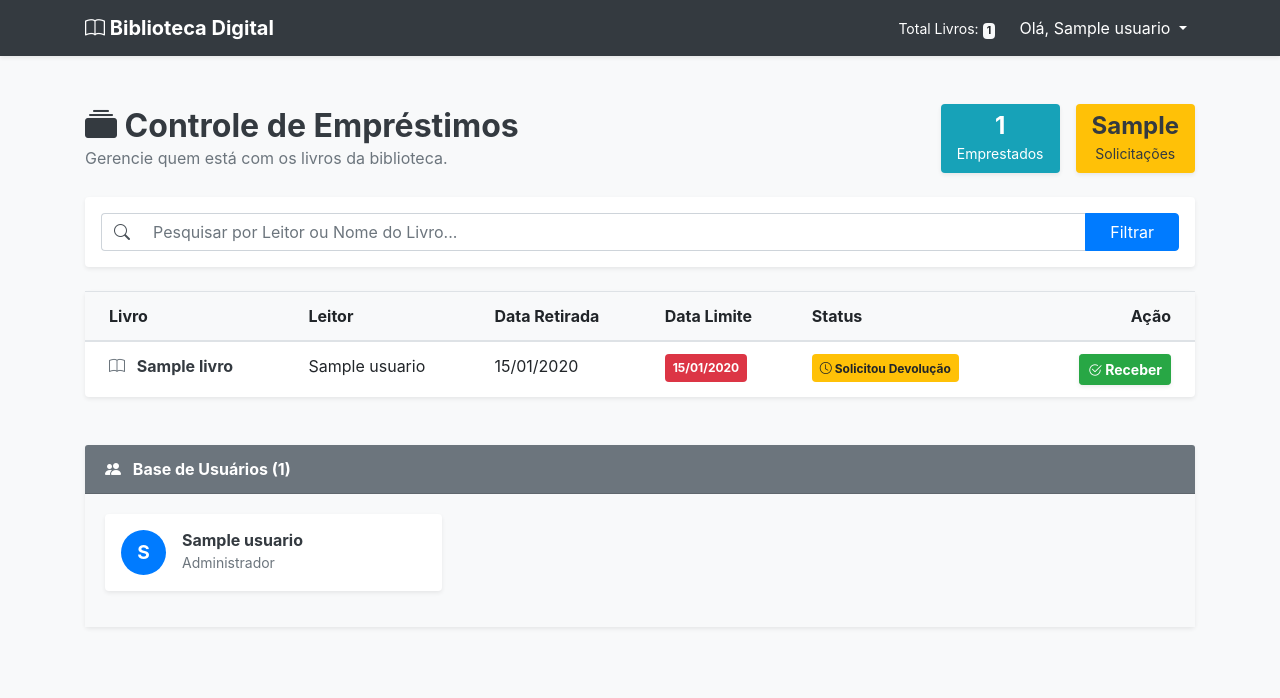
After one commit to CaioSena2k/Sistema-de-Biblioteca-Online, a Django app: template livro/templates/painel_admin.html in a window 1280 px wide. The commit adds this page. Shown: the top 698 px of the page. Run offline with Django 3.2, Linux system fonts and the light colour scheme; tables that the repository leaves empty hold one stand-in row (values such as "Sample post"); the template is opened without the code that fills it: values that come from a table or form of the project are taken from there, most other values are stand-ins (such as "Sample title", 1, 10 or a date in 2020).

Commit message:
alteraçoes no painel de administrador e arquivo readme adicionado

```diff
--- a/livro/models.py
+++ b/livro/models.py
@@ -9,7 +9,7 @@ from datetime import timedelta
 class Categoria(models.Model):
     nome = models.CharField(max_length=30)
     descricao = models.TextField()
-    usuario = models.ForeignKey(Usuario, on_delete=models.DO_NOTHING)
+    usuario = models.ForeignKey(Usuario, on_delete=models.CASCADE)
 
     def __str__(self) -> str:
         return self.nome
@@ -23,7 +23,7 @@ class Livros(models.Model):
     data_cadastro = models.DateField(default=date.today)
     emprestado = models.BooleanField(default = False)
     categoria = models.ForeignKey(Categoria, on_delete=models.PROTECT)
-    usuario = models.ForeignKey(Usuario, on_delete=models.DO_NOTHING)
+    usuario = models.ForeignKey(Usuario, on_delete=models.CASCADE)
     descricao = models.TextField(blank=True, null=True, verbose_name="Descrição do Produto")
     sobre_autor = models.TextField(blank=True, null=True, verbose_name="Sobre o Autor")
     editora = models.CharField(max_length=50, blank=True, null=True)
@@ -50,7 +50,7 @@ class Emprestimos(models.Model):
         ('B', 'Bom'),
         ('O', 'Ótimo')
     )
-    nome_emprestado = models.ForeignKey(Usuario, on_delete=models.DO_NOTHING, blank = True, null = True)
+    nome_emprestado = models.ForeignKey(Usuario, on_delete=models.CASCADE, blank = True, null = True)
     nome_emprestado_anonimo = models.CharField(max_length = 30, blank = True, null = True)
     data_emprestimo = models.DateTimeField(default=datetime.datetime.now())
     data_devolucao = models.DateTimeField(blank = True, null = True)
--- /dev/null
+++ b/livro/templates/painel_admin.html
@@ -0,0 +1,166 @@
+{% extends 'base.html' %}
+
+{% block 'conteudo' %}
+<div class="container mt-4">
+
+    <!-- ======================================================= -->
+    <!-- PARTE 1: CONTROLE DE EMPRÉSTIMOS (TABELA COM BUSCA) -->
+    <!-- ======================================================= -->
+
+    <div class="d-flex justify-content-between align-items-center mb-4">
+        <div>
+            <h2 class="font-weight-bold text-dark mb-0">
+                <i class="bi bi-collection-fill"></i> Controle de Empréstimos
+            </h2>
+            <p class="text-muted mb-0">Gerencie quem está com os livros da biblioteca.</p>
+        </div>
+
+        <!-- Cards de Resumo Rápido -->
+        <div class="d-flex">
+            <div class="card bg-info text-white mr-3 shadow-sm border-0">
+                <div class="card-body p-2 px-3 text-center">
+                    <span class="h4 font-weight-bold d-block mb-0">{{ total_ativos }}</span>
+                    <small>Emprestados</small>
+                </div>
+            </div>
+            <div class="card bg-warning text-dark shadow-sm border-0">
+                <div class="card-body p-2 px-3 text-center">
+                    <span class="h4 font-weight-bold d-block mb-0">{{ pendentes_devolucao }}</span>
+                    <small>Solicitações</small>
+                </div>
+            </div>
+        </div>
+    </div>
+
+    <!-- Barra de Pesquisa -->
+    <div class="card shadow-sm border-0 mb-4">
+        <div class="card-body p-3">
+            <form method="GET" action="{% url 'painel_admin' %}">
+                <div class="input-group">
+                    <div class="input-group-prepend">
+                        <span class="input-group-text bg-white border-right-0"><i class="bi bi-search"></i></span>
+                    </div>
+                    <input type="text" name="q" class="form-control border-left-0" placeholder="Pesquisar por Leitor ou Nome do Livro..." value="{{ request.GET.q|default:'' }}">
+                    <div class="input-group-append">
+                        <button class="btn btn-primary px-4" type="submit">Filtrar</button>
+                        {% if request.GET.q %}
+                            <a href="{% url 'painel_admin' %}" class="btn btn-outline-secondary">Limpar</a>
+                        {% endif %}
+                    </div>
+                </div>
+            </form>
+        </div>
+    </div>
+
+    <!-- Tabela de Empréstimos -->
+    <div class="card shadow-sm border-0 mb-5">
+        <div class="card-body p-0">
+            <div class="table-responsive">
+                <table class="table table-hover mb-0 align-middle">
+                    <thead class="bg-light">
+                        <tr>
+                            <th class="pl-4">Livro</th>
+                            <th>Leitor</th>
+                            <th>Data Retirada</th>
+                            <th>Data Limite</th>
+                            <th>Status</th>
+                            <th class="text-right pr-4">Ação</th>
+                        </tr>
+                    </thead>
+                    <tbody>
+                        {% for emp in emprestimos %}
+                        <tr>
+                            <td class="pl-4 font-weight-bold text-dark">
+                                <i class="bi bi-book mr-2 text-secondary"></i> {{ emp.livro.nome }}
+                            </td>
+                            <td>
+                                {{ emp.nome_emprestado.nome|default:emp.nome_emprestado_anonimo }}
+                            </td>
+                            <td>{{ emp.data_emprestimo|date:"d/m/Y" }}</td>
+                            <td>
+                                <!-- Lógica de cores para o prazo -->
+                                {% now "Y-m-d" as hoje %}
+                                <span class="badge {% if emp.data_prazo|date:'Y-m-d' < hoje %}badge-danger{% else %}badge-light border{% endif %} p-2">
+                                    {{ emp.data_prazo|date:"d/m/Y" }}
+                                </span>
+                            </td>
+                            <td>
+                                {% if emp.devolucao_planejada %}
+                                    <span class="badge badge-warning p-2"><i class="bi bi-clock"></i> Solicitou Devolução</span>
+                                {% else %}
+                                    <span class="text-muted small">Em uso</span>
+                                {% endif %}
+                            </td>
+                            <td class="text-right pr-4">
+                                <a href="{% url 'confirmar_devolucao_site' emp.id %}" class="btn btn-success btn-sm font-weight-bold shadow-sm" onclick="return confirm('Confirmar o recebimento do livro {{ emp.livro.nome }}?')">
+                                    <i class="bi bi-check2-circle"></i> Receber
+                                </a>
+                            </td>
+                        </tr>
+                        {% empty %}
+                        <tr>
+                            <td colspan="6" class="text-center py-5 text-muted">
+                                <i class="bi bi-inbox display-4 d-block mb-3"></i>
+                                Nenhum empréstimo ativo encontrado.
+                            </td>
+                        </tr>
+                        {% endfor %}
+                    </tbody>
+                </table>
+            </div>
+        </div>
+    </div>
+
+    <!-- ======================================================= -->
+    <!-- PARTE 2: BASE DE USUÁRIOS (CARDS COM OPÇÃO DE ADMIN) -->
+    <!-- ======================================================= -->
+
+    <div class="card shadow-sm border-0 mb-5">
+        <div class="card-header bg-secondary text-white font-weight-bold d-flex justify-content-between align-items-center">
+            <span><i class="bi bi-people-fill mr-2"></i> Base de Usuários ({{ usuarios.count }})</span>
+        </div>
+
+        <div class="card-body bg-light">
+            <div class="row">
+                {% for u in usuarios %}
+                <div class="col-md-4 mb-3">
+                    <!-- Card do Usuário -->
+                    <div class="card border-0 shadow-sm h-100 {% if u.is_admin %}border-primary{% endif %}">
+                        <div class="card-body d-flex align-items-center justify-content-between p-3">
+
+                            <div class="d-flex align-items-center overflow-hidden">
+                                <!-- Avatar -->
+                                <div class="rounded-circle text-white d-flex align-items-center justify-content-center mr-3 flex-shrink-0
+                                            {% if u.is_admin %}bg-primary{% else %}bg-secondary{% endif %}"
+                                     style="width: 45px; height: 45px; font-weight: bold; font-size: 1.2rem;">
+                                    {{ u.nome|slice:":1"|upper }}
+                                </div>
+
+                                <!-- Nome e Cargo -->
+                                <div style="min-width: 0;">
+                                    <h6 class="font-weight-bold text-dark mb-0 text-truncate" title="{{ u.nome }}">{{ u.nome }}</h6>
+                                    <small class="text-muted">
+                                        {% if u.is_admin %}Administrador{% else %}Leitor{% endif %}
+                                    </small>
+                                </div>
+                            </div>
+
+                            <!-- Botão de Mudar Status (Setinhas) -->
+                            {% if u.id != usuario_logado.id %}
+                                <a href="{% url 'mudar_status_usuario' u.id %}" class="btn btn-outline-secondary btn-sm rounded-circle ml-2"
+                                   title="{% if u.is_admin %}Rebaixar para Leitor{% else %}Promover a Admin{% endif %}"
+                                   style="width: 32px; height: 32px; display: flex; align-items: center; justify-content: center;">
+                                    <i class="bi bi-arrow-repeat"></i>
+                                </a>
+                            {% endif %}
+
+                        </div>
+                    </div>
+                </div>
+                {% endfor %}
+            </div>
+        </div>
+    </div>
+
+</div>
+{% endblock %}
--- a/livro/urls.py
+++ b/livro/urls.py
@@ -16,8 +16,13 @@ urlpatterns = [
     path('alterar_livro', views.alterar_livro, name="alterar_livro"),
     path('seus_empretismos', views.seus_emprestimos, name="seus_emprestimos"),
     path('processa_avaliacao', views.processa_avaliacao, name="processa_avaliacao"),
+    path('painel_admin/', views.painel_admin, name='painel_admin'),
+    path('confirmar_devolucao/<int:id_emprestimo>/', views.confirmar_devolucao_site, name='confirmar_devolucao_site'),
+    path('mudar_status/<int:id_usuario>/', views.mudar_status_usuario, name='mudar_status_usuario'),
+
+]
 
 
-]
+
 if settings.DEBUG:
     urlpatterns += static(settings.MEDIA_URL, document_root=settings.MEDIA_ROOT)
--- a/templates/base.html
+++ b/templates/base.html
@@ -43,10 +43,11 @@
                             </a>
                             <div class="dropdown-divider"></div>
 
-                            {% if usuario_logado.id == 1 %}
+                            {% if usuario_logado.is_admin %}
                                 <h6 class="dropdown-header text-danger font-weight-bold">Administração</h6>
-                                <button type="button" class="dropdown-item" data-toggle="modal" data-target="#modalGerenciamento">
-                                    <i class="bi bi-gear"></i> Gerenciar Biblioteca
+                                <a class="dropdown-item" href="{% url 'painel_admin' %}">
+                                <i class="bi bi-speedometer2"></i> Painel do Administrador
+                                </a>
                                 </button>
                                 <div class="dropdown-divider"></div>
                             {% endif %}
--- a/usuarios/models.py
+++ b/usuarios/models.py
@@ -12,6 +12,7 @@ class Usuario(models.Model):
     telefone = models.CharField(max_length=20, null=True, blank=True)
     cpf = models.CharField(max_length=14, null=True, blank=True)
     rua = models.CharField(max_length=100, null=True, blank=True)
+    is_admin = models.BooleanField(default=False)
 
     def __str__(self) -> str:
         return self.nome
```
Also changed, not shown: livro/views.py (+111 -40 lines), README.md (added), livro/migrations/0055_alter_emprestimos_data_emprestimo.py (added), livro/migrations/0056_alter_categoria_usuario_and_more.py (added), livro/migrations/0057_alter_emprestimos_data_emprestimo.py (added), usuarios/migrations/0004_usuario_is_admin.py (added).
